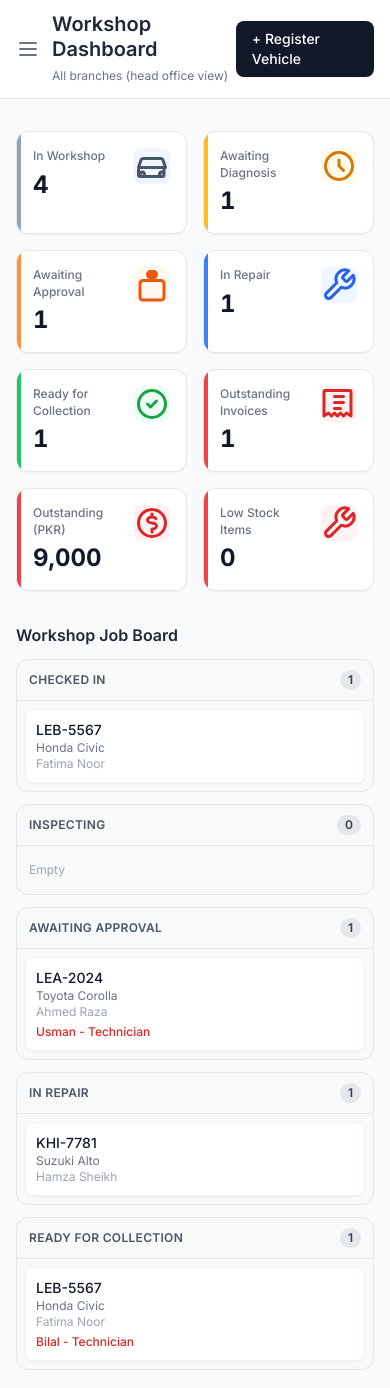
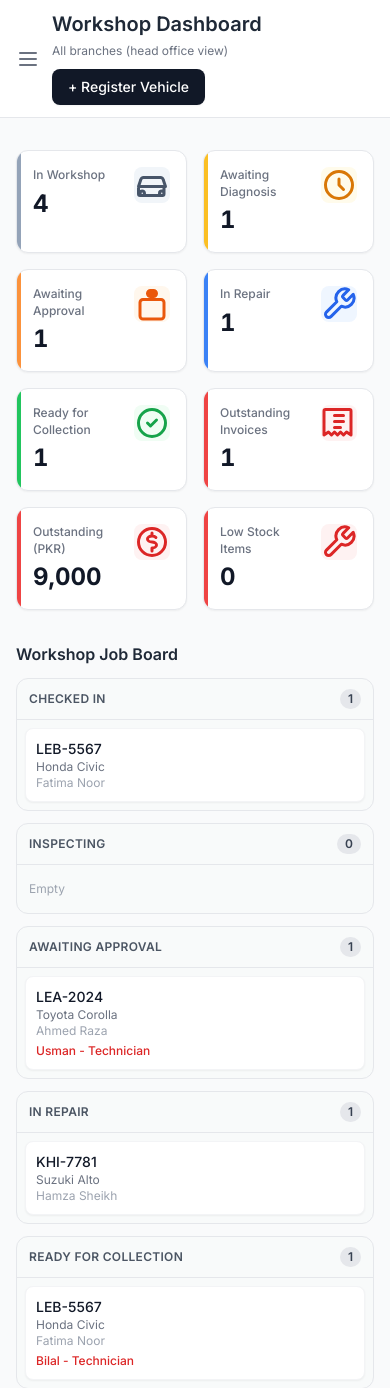
Before and after one commit to bilalfarooq000/autoforce, a Laravel app: page /staff in a window 390 px wide. Shown: the top 1388 px of the page. Run offline with Laravel 12, Linux system fonts and the light colour scheme; a user stored in the database is signed in; data comes from the database, SQL or seed files in the repository; data that the repository does not hold is empty; style sheets or scripts are compiled from the project's sources; parts of the project's set-up code (start-up, migrations or seed data) failed here and were passed over; some libraries are stand-ins or nearby versions.

Commit message:
Reorder sidebar menu, fix header overlap on narrow screens
Sidebar: Customers/Vehicles now come before Bookings/Invoices in the
Workshop group (record exists before something happens to it), and
Purchases/Suppliers moved into Inventory next to Stock/Movements,
matching where they actually belong.

Every "<Page Title> + <Action Button>" header row used a plain flex
row with no wrap, so a long title and button overlapped instead of
stacking on a narrow viewport (this is what looked like the "blank
page" on mobile - the button was drawn on top of the page content,
not an actual failure). Added flex-wrap across all 16 occurrences.

Co-Authored-By: Claude Sonnet 5 <noreply@anthropic.com>

```diff
--- a/resources/views/layouts/sidebar.blade.php
+++ b/resources/views/layouts/sidebar.blade.php
@@ -35,11 +35,12 @@
         {!! $navItem(route('dashboard'), 'Dashboard', $icons['grid'], request()->routeIs('dashboard', 'staff.dashboard', 'admin.dashboard', 'customer.dashboard')) !!}
 
         @hasanyrole('admin|manager|service_advisor|technician|inventory_manager')
+            {!! $navItem(route('staff.action-center.index'), 'Action Center', $icons['alert'], request()->routeIs('staff.action-center.*')) !!}
+
             <div class="pt-3 pb-1 px-3 text-xs font-semibold text-slate-500 uppercase">Workshop</div>
-            {!! $navItem(route('staff.action-center.index'), 'Action Center', $icons['alert'], request()->routeIs('staff.action-center.*')) !!}
-            {!! $navItem(route('staff.bookings.index'), 'Bookings', $icons['clock'], request()->routeIs('staff.bookings.*')) !!}
             {!! $navItem(route('staff.customers.index'), 'Customers', $icons['users'], request()->routeIs('staff.customers.*')) !!}
             {!! $navItem(route('staff.vehicles.index'), 'Vehicles', $icons['car'], request()->routeIs('staff.vehicles.*', 'staff.inspections.*')) !!}
+            {!! $navItem(route('staff.bookings.index'), 'Bookings', $icons['clock'], request()->routeIs('staff.bookings.*')) !!}
             {!! $navItem(route('staff.invoices.index'), 'Invoices', $icons['receipt'], request()->routeIs('staff.invoices.*')) !!}
             {!! $navItem(route('staff.service-types.index'), 'Service Types', $icons['receipt'], request()->routeIs('staff.service-types.*')) !!}
             {!! $navItem(route('staff.finance.index'), 'Finance', $icons['cash'], request()->routeIs('staff.finance.*')) !!}
@@ -47,9 +48,9 @@
             <div class="pt-3 pb-1 px-3 text-xs font-semibold text-slate-500 uppercase">Inventory</div>
             {!! $navItem(route('staff.inventory.items.index'), 'Stock', $icons['box'], request()->routeIs('staff.inventory.items.*')) !!}
             {!! $navItem(route('staff.inventory.movements.index'), 'Movements', $icons['clock'], request()->routeIs('staff.inventory.movements.*')) !!}
-            {!! $navItem(route('staff.inventory.reports.index'), 'Reports', $icons['cash'], request()->routeIs('staff.inventory.reports.*')) !!}
             {!! $navItem(route('staff.purchases.index'), 'Purchases', $icons['receipt'], request()->routeIs('staff.purchases.*')) !!}
             {!! $navItem(route('staff.suppliers.index'), 'Suppliers', $icons['building'], request()->routeIs('staff.suppliers.*')) !!}
+            {!! $navItem(route('staff.inventory.reports.index'), 'Reports', $icons['cash'], request()->routeIs('staff.inventory.reports.*')) !!}
         @endhasanyrole
 
         @hasrole('admin')
--- a/resources/views/staff/bookings/index.blade.php
+++ b/resources/views/staff/bookings/index.blade.php
@@ -1,6 +1,6 @@
 <x-app-layout>
     <x-slot name="header">
-        <div class="flex items-center justify-between">
+        <div class="flex items-center justify-between flex-wrap gap-2">
             <h2 class="font-semibold text-xl text-gray-800 leading-tight">Bookings</h2>
             <a href="{{ route('staff.bookings.create') }}" class="inline-flex items-center px-4 py-2 bg-gray-900 text-white rounded-lg text-sm font-medium shadow-sm hover:bg-gray-800">
                 + New Booking
--- a/resources/views/staff/customers/index.blade.php
+++ b/resources/views/staff/customers/index.blade.php
@@ -1,6 +1,6 @@
 <x-app-layout>
     <x-slot name="header">
-        <div class="flex items-center justify-between">
+        <div class="flex items-center justify-between flex-wrap gap-2">
             <h2 class="font-semibold text-xl text-gray-800 leading-tight">Customers</h2>
             <a href="{{ route('staff.customers.create') }}" class="inline-flex items-center px-4 py-2 bg-gray-900 text-white rounded-lg text-sm font-medium shadow-sm hover:bg-gray-800">
                 + Add Customer
--- a/resources/views/staff/customers/show.blade.php
+++ b/resources/views/staff/customers/show.blade.php
@@ -1,6 +1,6 @@
 <x-app-layout>
     <x-slot name="header">
-        <div class="flex items-center justify-between">
+        <div class="flex items-center justify-between flex-wrap gap-2">
             <div>
                 <h2 class="font-semibold text-xl text-gray-800 leading-tight">
                     {{ $customer->name }}
--- a/resources/views/staff/dashboard.blade.php
+++ b/resources/views/staff/dashboard.blade.php
@@ -1,6 +1,6 @@
 <x-app-layout>
     <x-slot name="header">
-        <div class="flex items-center justify-between">
+        <div class="flex items-center justify-between flex-wrap gap-2">
             <div>
                 <h2 class="font-semibold text-xl text-gray-800 leading-tight">
                     Workshop Dashboard @if ($viewingBranch) — {{ $viewingBranch->name }} @endif
--- a/resources/views/staff/inspections/show.blade.php
+++ b/resources/views/staff/inspections/show.blade.php
@@ -1,6 +1,6 @@
 <x-app-layout>
     <x-slot name="header">
-        <div class="flex items-center justify-between">
+        <div class="flex items-center justify-between flex-wrap gap-2">
             <div>
                 <h2 class="font-semibold text-xl text-gray-800 leading-tight">
                     {{ $inspection->vehicle->registration_number }} — {{ $inspection->reason }}
--- a/resources/views/staff/inventory/items/index.blade.php
+++ b/resources/views/staff/inventory/items/index.blade.php
@@ -1,6 +1,6 @@
 <x-app-layout>
     <x-slot name="header">
-        <div class="flex items-center justify-between">
+        <div class="flex items-center justify-between flex-wrap gap-2">
             <h2 class="font-semibold text-xl text-gray-800 leading-tight">Inventory — Stock</h2>
             @hasanyrole('admin|manager|inventory_manager')
                 <a href="{{ route('staff.inventory.items.create') }}" class="inline-flex items-center px-4 py-2 bg-gray-900 text-white rounded-lg text-sm font-medium shadow-sm hover:bg-gray-800">
--- a/resources/views/staff/inventory/items/show.blade.php
+++ b/resources/views/staff/inventory/items/show.blade.php
@@ -1,6 +1,6 @@
 <x-app-layout>
     <x-slot name="header">
-        <div class="flex items-center justify-between">
+        <div class="flex items-center justify-between flex-wrap gap-2">
             <div>
                 <h2 class="font-semibold text-xl text-gray-800 leading-tight">{{ $item->name }}</h2>
                 <p class="text-sm text-gray-500">{{ $item->category->name ?? '—' }} · {{ $item->branch->name ?? '—' }} @if(! $item->is_active) · <span class="text-red-600 font-medium">Inactive</span> @endif</p>
--- a/resources/views/staff/invoices/create-general.blade.php
+++ b/resources/views/staff/invoices/create-general.blade.php
@@ -23,7 +23,7 @@
             @csrf
 
             <div class="bg-white rounded-xl border border-gray-200 shadow-sm p-6 space-y-4">
-                <div class="flex items-center justify-between">
+                <div class="flex items-center justify-between flex-wrap gap-2">
                     <h3 class="font-semibold text-gray-900">Customer</h3>
                     <div class="flex rounded-lg border border-gray-200 overflow-hidden text-xs font-medium">
                         <button type="button" @click="newCustomer = false"
@@ -71,7 +71,7 @@
             </div>
 
             <div class="bg-white rounded-xl border border-gray-200 shadow-sm p-6 space-y-4">
-                <div class="flex items-center justify-between">
+                <div class="flex items-center justify-between flex-wrap gap-2">
                     <h3 class="font-semibold text-gray-900">Vehicle</h3>
                     <div class="flex rounded-lg border border-gray-200 overflow-hidden text-xs font-medium">
                         <button type="button" @click="newVehicle = false"
--- a/resources/views/staff/invoices/index.blade.php
+++ b/resources/views/staff/invoices/index.blade.php
@@ -1,6 +1,6 @@
 <x-app-layout>
     <x-slot name="header">
-        <div class="flex items-center justify-between">
+        <div class="flex items-center justify-between flex-wrap gap-2">
             <h2 class="font-semibold text-xl text-gray-800 leading-tight">Invoices</h2>
             <a href="{{ route('staff.invoices.select') }}" class="inline-flex items-center px-4 py-2 bg-gray-900 text-white rounded-lg text-sm font-medium shadow-sm hover:bg-gray-800">
                 + Create Invoice
--- a/resources/views/staff/invoices/show.blade.php
+++ b/resources/views/staff/invoices/show.blade.php
@@ -1,6 +1,6 @@
 <x-app-layout>
     <x-slot name="header">
-        <div class="flex items-center justify-between">
+        <div class="flex items-center justify-between flex-wrap gap-2">
             <h2 class="font-semibold text-xl text-gray-800 leading-tight">Invoice {{ $invoice->invoice_number }}</h2>
             <a href="{{ route('staff.invoices.pdf', $invoice) }}" class="px-4 py-2 bg-gray-800 text-white rounded-md text-sm">Download PDF</a>
         </div>
--- a/resources/views/staff/purchases/create.blade.php
+++ b/resources/views/staff/purchases/create.blade.php
@@ -16,7 +16,7 @@
             @csrf
 
             <div class="bg-white rounded-xl border border-gray-200 shadow-sm p-6 space-y-4">
-                <div class="flex items-center justify-between">
+                <div class="flex items-center justify-between flex-wrap gap-2">
                     <label class="block text-xs font-medium text-gray-500">Supplier</label>
                     <a href="{{ route('staff.suppliers.create') }}" class="text-xs text-red-600 hover:underline">+ New Supplier</a>
                 </div>
--- a/resources/views/staff/purchases/index.blade.php
+++ b/resources/views/staff/purchases/index.blade.php
@@ -1,6 +1,6 @@
 <x-app-layout>
     <x-slot name="header">
-        <div class="flex items-center justify-between">
+        <div class="flex items-center justify-between flex-wrap gap-2">
             <h2 class="font-semibold text-xl text-gray-800 leading-tight">Purchases</h2>
             <a href="{{ route('staff.purchases.create') }}" class="inline-flex items-center px-4 py-2 bg-gray-900 text-white rounded-lg text-sm font-medium shadow-sm hover:bg-gray-800">
                 + Record Purchase
--- a/resources/views/staff/service-types/index.blade.php
+++ b/resources/views/staff/service-types/index.blade.php
@@ -1,6 +1,6 @@
 <x-app-layout>
     <x-slot name="header">
-        <div class="flex items-center justify-between">
+        <div class="flex items-center justify-between flex-wrap gap-2">
             <h2 class="font-semibold text-xl text-gray-800 leading-tight">Service Types</h2>
             @hasanyrole('admin|manager')
                 <a href="{{ route('staff.service-types.create') }}" class="inline-flex items-center px-4 py-2 bg-gray-900 text-white rounded-lg text-sm font-medium shadow-sm hover:bg-gray-800">
--- a/resources/views/staff/suppliers/index.blade.php
+++ b/resources/views/staff/suppliers/index.blade.php
@@ -1,6 +1,6 @@
 <x-app-layout>
     <x-slot name="header">
-        <div class="flex items-center justify-between">
+        <div class="flex items-center justify-between flex-wrap gap-2">
             <h2 class="font-semibold text-xl text-gray-800 leading-tight">Suppliers</h2>
             <a href="{{ route('staff.suppliers.create') }}" class="inline-flex items-center px-4 py-2 bg-gray-900 text-white rounded-lg text-sm font-medium shadow-sm hover:bg-gray-800">
                 + Add Supplier
--- a/resources/views/staff/vehicles/index.blade.php
+++ b/resources/views/staff/vehicles/index.blade.php
@@ -1,6 +1,6 @@
 <x-app-layout>
     <x-slot name="header">
-        <div class="flex items-center justify-between">
+        <div class="flex items-center justify-between flex-wrap gap-2">
             <h2 class="font-semibold text-xl text-gray-800 leading-tight">Vehicles</h2>
             <a href="{{ route('staff.vehicles.create') }}" class="inline-flex items-center px-4 py-2 bg-gray-800 text-white rounded-md text-sm hover:bg-gray-700">
                 + Register Vehicle
--- a/resources/views/staff/vehicles/show.blade.php
+++ b/resources/views/staff/vehicles/show.blade.php
@@ -1,6 +1,6 @@
 <x-app-layout>
     <x-slot name="header">
-        <div class="flex items-center justify-between">
+        <div class="flex items-center justify-between flex-wrap gap-2">
             <div>
                 <h2 class="font-semibold text-xl text-gray-800 leading-tight">{{ $vehicle->registration_number }}</h2>
                 <p class="text-sm text-gray-500">{{ $vehicle->make }} {{ $vehicle->model }} ({{ $vehicle->year }}) · {{ $vehicle->customer->name }} · {{ $vehicle->customer->phone }}</p>
```
